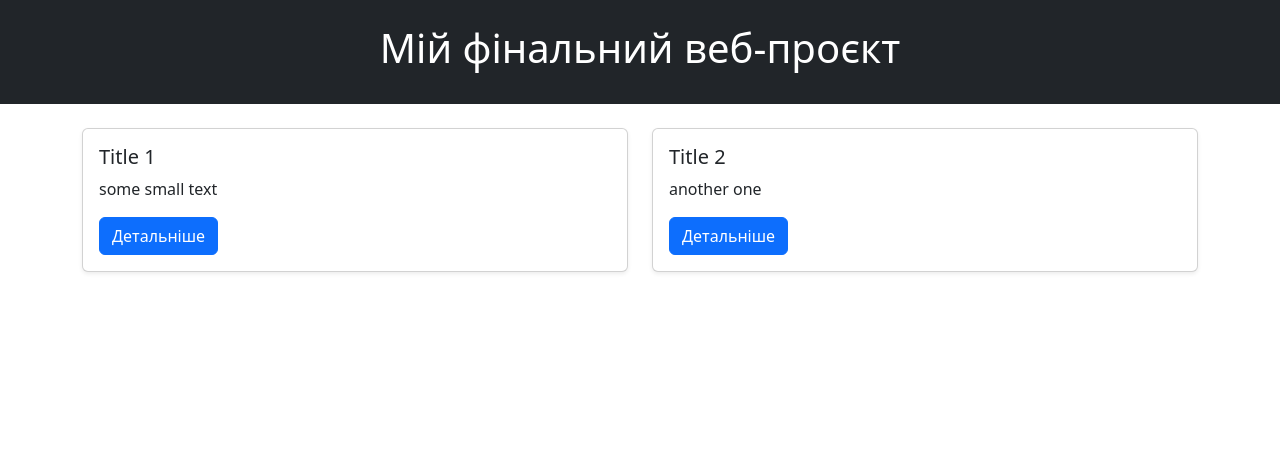
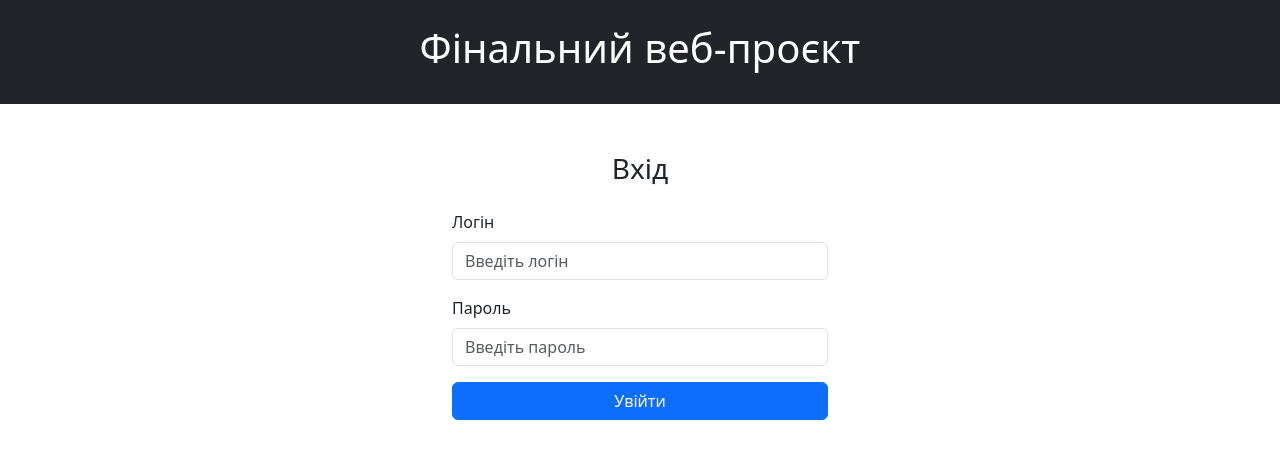
Before and after one commit to Danyax1/web-project, a React (Create React App) app in the folder my-final-project/: page / in a window 1280 px wide. Shown: the top 458 px of the page. Built offline with nearby package versions, Linux system fonts and the light colour scheme; data requests are answered from the project's data file.

Commit message:
added login

```diff
--- a/my-final-project/src/App.js
+++ b/my-final-project/src/App.js
@@ -1,12 +1,24 @@
+import { useState } from "react";
+import LoginForm from "./components/LoginForm";
 import ItemList from "./components/ItemList";
 
 function App() {
+    const [user, setUser] = useState(null);
+
     return (
         <div>
             <header className="bg-dark text-white text-center py-4 mb-4">
-                <h1>Мій фінальний веб-проєкт</h1>
+                <h1>Фінальний веб-проєкт</h1>
             </header>
-            <ItemList />
+
+            {user ? (
+                <div className="container">
+                    <p className="text-end">Have a nice day, {user}!</p>
+                    <ItemList />
+                </div>
+            ) : (
+                <LoginForm onLogin={setUser} />
+            )}
         </div>
     );
 }
--- /dev/null
+++ b/my-final-project/src/components/LoginForm.jsx
@@ -0,0 +1,66 @@
+import { useState } from "react";
+
+function LoginForm({ onLogin }) {
+    const [username, setUsername] = useState("");
+    const [password, setPassword] = useState("");
+    const [error, setError] = useState("");
+
+    const handleSubmit = (e) => {
+        e.preventDefault();
+
+        // Валідація
+        if (!username.trim() || !password.trim()) {
+            setError("Заповни поля");
+            return;
+        }
+
+        // Простий захист (тільки дозволені символи)
+        const regex = /^[a-zA-Z0-9_@.-]{3,}$/;
+        if (!regex.test(username) || !regex.test(password)) {
+            setError("Недопустимі символи в логіні або паролі");
+            return;
+        }
+
+        // Імітація успішного входу
+        if (username === "admin" && password === "1234") {
+            setError("");
+            onLogin(username);
+        } else {
+            setError("Невірний логін або пароль");
+        }
+    };
+
+    return (
+        <div className="container mt-5" style={{ maxWidth: "400px" }}>
+            <h3 className="text-center mb-4">Вхід</h3>
+            <form onSubmit={handleSubmit}>
+                <div className="mb-3">
+                    <label className="form-label">Логін</label>
+                    <input
+                        type="text"
+                        className="form-control"
+                        value={username}
+                        onChange={(e) => setUsername(e.target.value)}
+                        placeholder="Введіть логін"
+                    />
+                </div>
+                <div className="mb-3">
+                    <label className="form-label">Пароль</label>
+                    <input
+                        type="password"
+                        className="form-control"
+                        value={password}
+                        onChange={(e) => setPassword(e.target.value)}
+                        placeholder="Введіть пароль"
+                    />
+                </div>
+                {error && <div className="alert alert-danger">{error}</div>}
+                <button type="submit" className="btn btn-primary w-100">
+                    Увійти
+                </button>
+            </form>
+        </div>
+    );
+}
+
+export default LoginForm;
```
